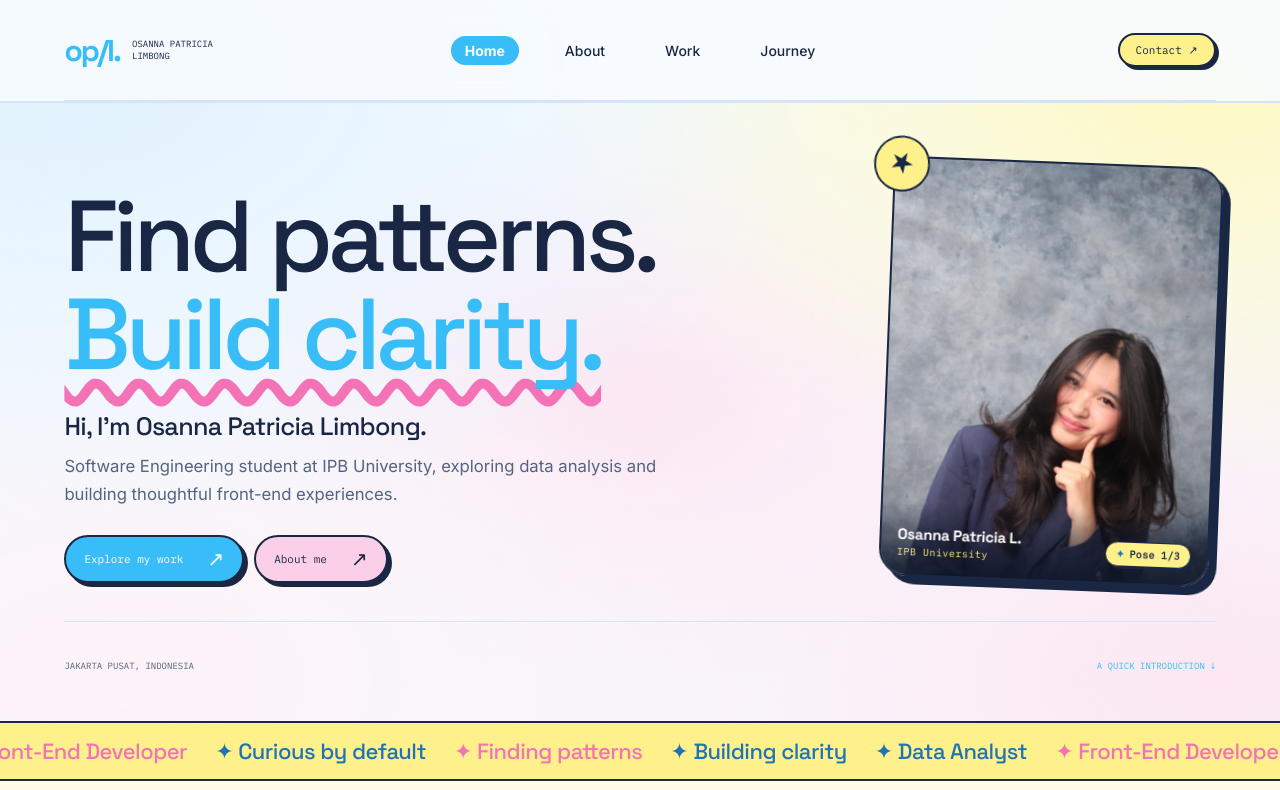
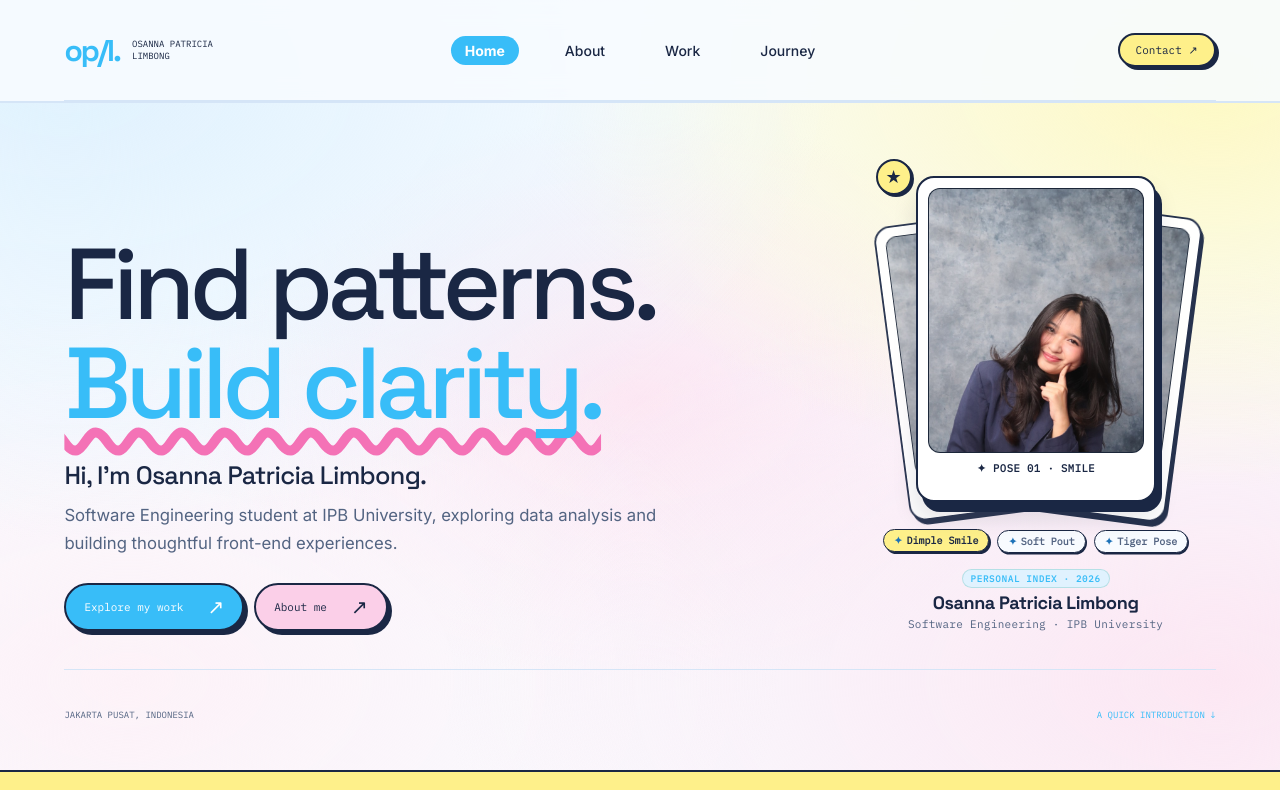
Before and after one commit to theocaw/Portofolio, a React (Vite) app: page / in a window 1280 px wide. Shown: the top 790 px of the page. Built offline with nearby package versions, Linux system fonts and the light colour scheme.

Commit message:
feat(home): replace photo slider with creative interactive polaroid fan deck and center profile title

```diff
--- a/src/content/home.js
+++ b/src/content/home.js
@@ -11,17 +11,20 @@ export const home = {
     {
       src: '/images/profile/osanna-1.jpg',
       alt: 'Osanna Patricia Limbong - Sweet pose with finger on cheek',
-      label: 'Pose 1 of 3',
+      label: 'Dimple Smile',
+      caption: '✦ pose 01 · smile',
     },
     {
       src: '/images/profile/osanna-2.jpg',
       alt: 'Osanna Patricia Limbong - Cute pout pose in IPB blazer',
-      label: 'Pose 2 of 3',
+      label: 'Soft Pout',
+      caption: '✦ pose 02 · pout',
     },
     {
       src: '/images/profile/osanna-3.jpg',
       alt: 'Osanna Patricia Limbong - Playful tiger roar pose in IPB blazer',
-      label: 'Pose 3 of 3',
+      label: 'Tiger Pose',
+      caption: '✦ pose 03 · roar',
     },
   ],
   identityCard: {
--- a/src/pages/Home.css
+++ b/src/pages/Home.css
@@ -61,101 +61,231 @@
   gap: 10px;
 }
 
-/* Identity photo card */
-.identity-card {
-  width: 330px;
-  height: 420px;
+/* Creative Interactive Photo Deck (Polaroid Fan) */
+.hero-photo-deck {
+  width: 360px;
+  max-width: 100%;
   flex-shrink: 0;
   display: flex;
   flex-direction: column;
+  align-items: center;
+  gap: 14px;
   position: relative;
-  background: var(--paper-2);
-  cursor: pointer;
   user-select: none;
-  padding: 0;
 }
 
-.identity-card__media {
+.hero-photo-deck__stage-wrapper {
   position: relative;
   width: 100%;
-  height: 100%;
-  border-radius: 26px;
-  overflow: hidden;
-  background: #2b334a;
+  display: flex;
+  justify-content: center;
+  align-items: center;
+  padding-top: 8px;
 }
 
-.identity-card__img {
+.hero-photo-deck__pin {
+  position: absolute;
+  top: -4px;
+  left: 20px;
+  z-index: 10;
+  width: 36px;
+  height: 36px;
+  border-radius: 999px;
+  background: #fef08a;
+  border: 2px solid var(--ink);
+  box-shadow: 2px 2px 0 var(--ink);
+  display: flex;
+  align-items: center;
+  justify-content: center;
+  cursor: pointer;
+  transition: transform 0.3s cubic-bezier(0.34, 1.56, 0.64, 1);
+}
+
+.hero-photo-deck__pin:hover {
+  transform: scale(1.15) rotate(15deg);
+}
+
+.hero-photo-deck__star {
+  font-size: 18px;
+  line-height: 1;
+  color: var(--ink);
+}
+
+.hero-photo-deck__stage {
+  position: relative;
+  width: 270px;
+  height: 345px;
+  display: flex;
+  justify-content: center;
+  align-items: center;
+}
+
+.hero-polaroid {
+  position: absolute;
+  width: 240px;
+  height: 326px;
+  background: #ffffff;
+  border: 2px solid var(--ink);
+  border-radius: 18px;
+  padding: 10px 10px 12px;
+  display: flex;
+  flex-direction: column;
+  box-shadow: 4px 6px 0 var(--ink);
+  cursor: pointer;
+  transition: transform 0.45s cubic-bezier(0.34, 1.4, 0.64, 1), box-shadow 0.3s ease, opacity 0.35s ease;
+  will-change: transform;
+}
+
+.hero-polaroid.is-active {
+  z-index: 5;
+  transform: translate3d(0, -4px, 0) rotate(0deg) scale(1);
+  box-shadow: 6px 10px 0 var(--ink), 0 16px 24px rgba(15, 23, 42, 0.12);
+}
+
+.hero-polaroid.is-right {
+  z-index: 3;
+  transform: translate3d(36px, 14px, 0) rotate(7.5deg) scale(0.94);
+  box-shadow: 3px 5px 0 var(--ink);
+  opacity: 0.95;
+}
+
+.hero-polaroid.is-left {
+  z-index: 2;
+  transform: translate3d(-36px, 18px, 0) rotate(-7.5deg) scale(0.91);
+  box-shadow: 3px 5px 0 var(--ink);
+  opacity: 0.92;
+}
+
+.hero-polaroid.is-right:hover {
+  transform: translate3d(42px, 6px, 0) rotate(9deg) scale(0.97);
+  opacity: 1;
+}
+
+.hero-polaroid.is-left:hover {
+  transform: translate3d(-42px, 10px, 0) rotate(-9deg) scale(0.94);
+  opacity: 1;
+}
+
+.hero-polaroid.is-active:hover {
+  transform: translate3d(0, -8px, 0) rotate(-1deg) scale(1.02);
+}
+
+.hero-polaroid__media {
+  width: 100%;
+  height: 265px;
+  border-radius: 12px;
+  overflow: hidden;
+  background: #1e293b;
+  border: 1px solid rgba(15, 23, 42, 0.1);
+}
+
+.hero-polaroid__img {
   width: 100%;
   height: 100%;
   object-fit: cover;
   object-position: center 20%;
   display: block;
-  transition: transform 0.35s ease;
+  pointer-events: none;
 }
 
-.identity-card:hover .identity-card__img {
-  transform: scale(1.03);
+.hero-polaroid__caption {
+  display: flex;
+  align-items: center;
+  justify-content: center;
+  padding-top: 8px;
+  font-family: var(--font-mono);
+  font-size: 10.5px;
+  font-weight: 700;
+  color: var(--ink);
+  letter-spacing: 0.5px;
+  text-transform: uppercase;
 }
 
-.identity-card__photo-overlay {
-  position: absolute;
-  bottom: 0;
-  left: 0;
-  right: 0;
-  padding: 24px 16px 16px;
-  background: linear-gradient(to top, rgba(15, 23, 42, 0.9) 0%, rgba(15, 23, 42, 0.45) 60%, transparent 100%);
+.hero-photo-deck__pills {
   display: flex;
-  align-items: flex-end;
-  justify-content: space-between;
-  gap: 10px;
+  align-items: center;
+  justify-content: center;
+  gap: 8px;
+  flex-wrap: wrap;
 }
 
-.identity-card__photo-info {
+.hero-photo-deck__pill {
+  display: inline-flex;
+  align-items: center;
+  gap: 4px;
+  padding: 4px 10px;
+  border-radius: 999px;
+  border: 1.5px solid var(--ink);
+  background: var(--paper);
+  color: var(--muted);
+  font-family: var(--font-mono);
+  font-size: 10px;
+  font-weight: 600;
+  cursor: pointer;
+  transition: all var(--transition);
+  box-shadow: 1px 1.5px 0 var(--ink);
+}
+
+.hero-photo-deck__pill:hover {
+  background: #ffffff;
+  color: var(--ink);
+  transform: translateY(-1px);
+}
+
+.hero-photo-deck__pill.is-active {
+  background: var(--lime);
+  color: var(--ink);
+  font-weight: 700;
+  box-shadow: 2px 2px 0 var(--ink);
+  transform: translateY(-1px);
+}
+
+.hero-photo-deck__pill-star {
+  color: var(--blue-dark);
+  font-size: 10px;
+}
+
+.hero-photo-deck__profile {
   display: flex;
   flex-direction: column;
-  gap: 2px;
+  align-items: center;
+  justify-content: center;
+  text-align: center;
+  gap: 4px;
+  padding-top: 2px;
 }
 
-.identity-card__photo-name {
-  font-family: var(--font-display);
-  font-size: 15px;
-  font-weight: 600;
-  color: #ffffff;
-  letter-spacing: -0.3px;
+.hero-photo-deck__badge {
+  display: inline-block;
+  font-family: var(--font-mono);
+  font-size: 9px;
+  font-weight: 700;
+  letter-spacing: 0.8px;
+  color: var(--blue);
+  background: var(--blue-soft);
+  padding: 3px 8px;
+  border-radius: 999px;
+  border: 1px solid rgba(13, 148, 136, 0.2);
 }
 
-.identity-card__photo-role {
-  font-family: var(--font-mono);
-  font-size: 10px;
-  color: var(--lime);
-  letter-spacing: 0.5px;
+.hero-photo-deck__name {
+  font-family: var(--font-display);
+  font-size: 18px;
+  font-weight: 600;
+  color: var(--ink);
+  letter-spacing: -0.4px;
+  line-height: 1.2;
+  margin: 0;
+  text-align: center;
 }
 
-.identity-card__pose-pill {
-  display: inline-flex;
-  align-items: center;
-  gap: 5px;
-  padding: 5px 10px;
-  border-radius: 999px;
-  border: 1.5px solid var(--ink);
-  background: var(--lime);
-  color: var(--ink);
+.hero-photo-deck__meta {
   font-family: var(--font-mono);
-  font-size: 10px;
-  font-weight: 700;
+  font-size: 11px;
+  color: var(--muted);
   letter-spacing: 0.3px;
-  box-shadow: 2px 2px 0 var(--ink);
-  cursor: pointer;
-  transition: transform var(--transition);
-  white-space: nowrap;
-}
-
-.identity-card__pose-pill:hover {
-  transform: scale(1.06);
-}
-
-.pose-sparkle {
-  color: var(--blue-dark);
+  margin: 0;
+  text-align: center;
 }
 
 .home-hero__meta {
@@ -255,10 +385,36 @@
     gap: 36px;
   }
 
-  .identity-card {
-    width: clamp(260px, 78vw, 320px);
-    height: clamp(340px, 98vw, 410px);
+  .hero-photo-deck {
+    width: 100%;
     margin-inline: auto;
+    padding-top: 8px;
+  }
+
+  .hero-photo-deck__pin {
+    left: calc(50% - 130px);
+  }
+
+  .hero-photo-deck__stage {
+    width: 250px;
+    height: 330px;
+  }
+
+  .hero-polaroid {
+    width: 218px;
+    height: 305px;
+  }
+
+  .hero-polaroid__media {
+    height: 245px;
+  }
+
+  .hero-polaroid.is-right {
+    transform: translate3d(26px, 12px, 0) rotate(7deg) scale(0.94);
+  }
+
+  .hero-polaroid.is-left {
+    transform: translate3d(-26px, 14px, 0) rotate(-7deg) scale(0.91);
   }
 
   .home-explore__heading .home-explore__link {
--- a/src/pages/Home.jsx
+++ b/src/pages/Home.jsx
@@ -8,17 +8,6 @@ import './Home.css';
 export default function Home() {
   const { headline, profilePhotos = [], explore } = home;
   const [photoIndex, setPhotoIndex] = useState(0);
-
-  const currentPhoto = profilePhotos[photoIndex] || {
-    src: '/images/profile/osanna-1.jpg',
-    alt: 'Osanna Patricia Limbong',
-  };
-
-  const nextPose = () => {
-    if (profilePhotos.length > 1) {
-      setPhotoIndex((prev) => (prev + 1) % profilePhotos.length);
-    }
-  };
 
   return (
     <>
@@ -44,39 +33,72 @@ export default function Home() {
             </div>
           </div>
 
-          <aside
-            className="identity-card identity-card--photo"
-            aria-label="Osanna Patricia Limbong profile photo"
-            onClick={nextPose}
-            title="Klik untuk ganti pose! ✨"
+          <aside className="hero-photo-deck" aria-label="Osanna Patricia Limbong photos">
+            <div className="hero-photo-deck__stage-wrapper">
+              <div className="hero-photo-deck__pin" title="Klik foto untuk ganti pose! ✨" aria-hidden="true">
+                <span className="hero-photo-deck__star">★</span>
+              </div>
+
+              <div className="hero-photo-deck__stage">
+                {profilePhotos.map((photo, idx) => {
+                  let cardState = 'is-active';
+                  if (idx === (photoIndex + 1) % profilePhotos.length) cardState = 'is-right';
+                  else if (idx === (photoIndex + 2) % profilePhotos.length) cardState = 'is-left';
+
+                  return (
+                    <div
+                      key={photo.src}
+                      className={`hero-polaroid ${cardState}`}
+                      onClick={() => setPhotoIndex(idx)}
+                      role="button"
+                      tabIndex={0}
+                      onKeyDown={(e) => {
+                        if (e.key === 'Enter' || e.key === ' ') {
+                          e.preventDefault();
+                          setPhotoIndex(idx);
+                        }
+                      }}
+                      title="Klik untuk bawa pose ini ke depan! ✨"
+                      aria-label={`${photo.label} - Pose ${idx + 1}`}
                     >
-            <div className="identity-card__media">
+                      <div className="hero-polaroid__media">
                         <img
-                src={currentPhoto.src}
-                alt={currentPhoto.alt}
-                className="identity-card__img"
+                          src={photo.src}
+                          alt={photo.alt}
+                          className="hero-polaroid__img"
                           loading="eager"
                           draggable="false"
                         />
-              <div className="identity-card__photo-overlay">
-                <div className="identity-card__photo-info">
-                  <span className="identity-card__photo-name">Osanna Patricia L.</span>
-                  <span className="identity-card__photo-role">IPB University</span>
                       </div>
-                {profilePhotos.length > 1 && (
+                      <div className="hero-polaroid__caption">
+                        <span>{photo.caption || photo.label}</span>
+                      </div>
+                    </div>
+                  );
+                })}
+              </div>
+            </div>
+
+            <div className="hero-photo-deck__pills" role="tablist" aria-label="Pilih pose">
+              {profilePhotos.map((photo, idx) => (
                 <button
+                  key={photo.src}
                   type="button"
-                    className="identity-card__pose-pill"
-                    onClick={(e) => {
-                      e.stopPropagation();
-                      nextPose();
-                    }}
-                    aria-label="Next pose"
+                  role="tab"
+                  aria-selected={photoIndex === idx}
+                  className={`hero-photo-deck__pill ${photoIndex === idx ? 'is-active' : ''}`}
+                  onClick={() => setPhotoIndex(idx)}
                 >
-                    <span className="pose-sparkle">✦</span> Pose {photoIndex + 1}/{profilePhotos.length}
+                  <span className="hero-photo-deck__pill-star">✦</span>
+                  <span>{photo.label}</span>
                 </button>
-                )}
+              ))}
             </div>
+
+            <div className="hero-photo-deck__profile">
+              <span className="hero-photo-deck__badge">PERSONAL INDEX · 2026</span>
+              <h2 className="hero-photo-deck__name">Osanna Patricia Limbong</h2>
+              <p className="hero-photo-deck__meta">Software Engineering · IPB University</p>
             </div>
           </aside>
         </div>
```
Lines whose indentation alone changed are shown as unchanged.
